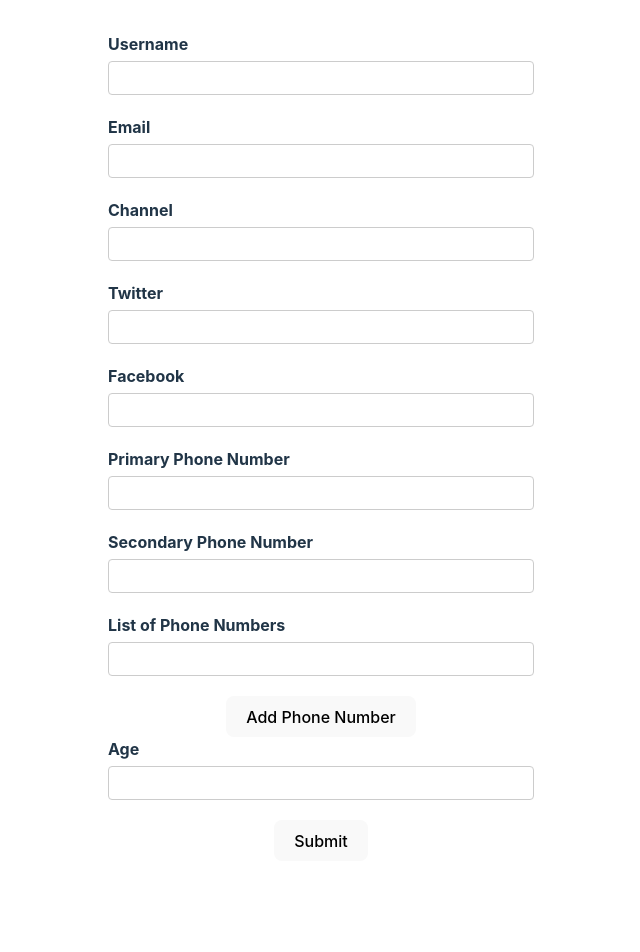
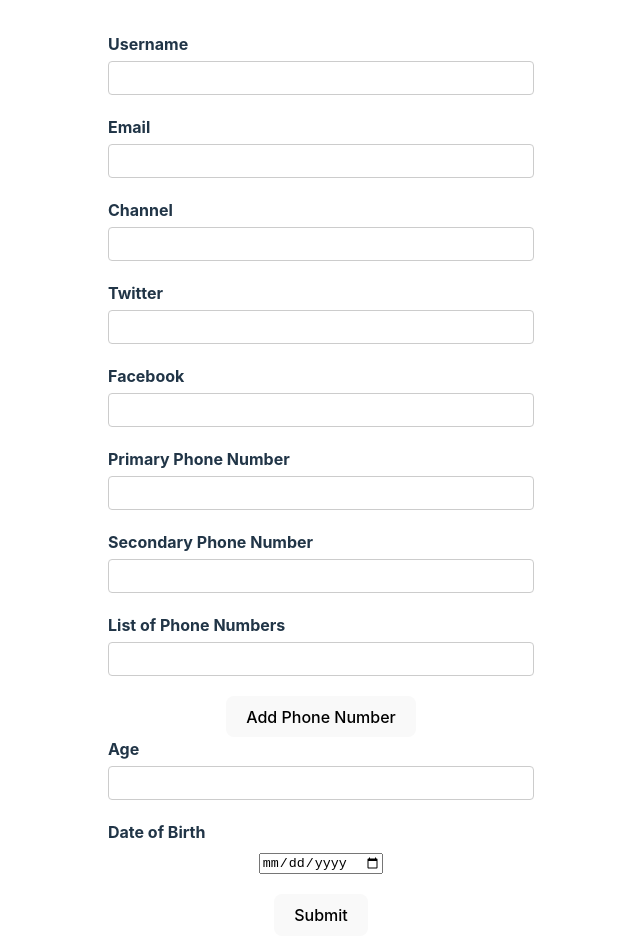
Before and after one commit to LeslieKornes/RHF, a React (Vite) app: page / in a window 1280 px wide. Shown: the top 952 px of the page, without its empty margins (319-959 px from the left). Before the commit the page ends 893 px from the top, so only its background shows below. Built offline with nearby package versions, Linux system fonts and the light colour scheme.

Commit message:
add date type value field

```diff
--- a/src/components/YouTubeForm.tsx
+++ b/src/components/YouTubeForm.tsx
@@ -14,6 +14,7 @@
     number: string;
   }[];
   age: number;
+  dob: Date;
 };
 
 export const YouTubeForm = () => {
@@ -29,6 +30,7 @@
       phoneNumbers: ["", ""],
       phNumbers: [{ number: "" }],
       age: 0,
+      dob: new Date(),
     },
   });
   // how to populate default values with previously saved data
@@ -218,6 +220,22 @@
           <p className="error">{errors.age?.message}</p>
         </div>
 
+        <div className="form-control">
+          <label htmlFor="dob">Date of Birth</label>
+          <input
+            type="date"
+            id="dob"
+            {...register("dob", {
+              valueAsDate: true,
+              required: {
+                value: true,
+                message: "Date of Birth is required",
+              },
+            })}
+          />
+          <p className="error">{errors.dob?.message}</p>
+        </div>
+
         <button>Submit</button>
       </form>
       <DevTool control={control} />
```
